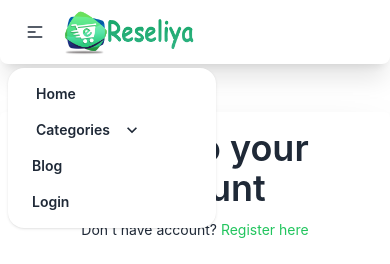
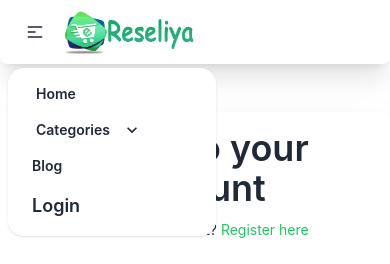
Before and after one commit to anikahammedkhan/reseliya-client, a React (Create React App) app: page /login in a window 390 px wide. Both pictures are taken after a click on the label 35 px from the left and 32 px from the top of the page. Shown: the top 264 px of the page. Built offline with nearby package versions, Linux system fonts and the light colour scheme; no server answers.

Commit message:
logout functionality added

```diff
--- a/src/Context/UserContext.js
+++ b/src/Context/UserContext.js
@@ -29,7 +29,6 @@ const UserContext = ({ children }) => {
     };
 
     const logOut = () => {
-        localStorage.removeItem('access-token');
         return signOut(auth);
     };
 
--- a/src/Pages/Shared/Navbar/Navbar.js
+++ b/src/Pages/Shared/Navbar/Navbar.js
@@ -1,8 +1,10 @@
-import React from 'react';
+import React, { useContext } from 'react';
 import { Link } from 'react-router-dom';
 import logo from "../../../Assets/logo.png";
+import { AuthContext } from '../../../Context/UserContext';
 
 const Navbar = () => {
+    const { user, logOut } = useContext(AuthContext);
 
     const menu = <>
         <li className='font-semibold text-lg hover:bg-amber-300 rounded-xl mx-1'><Link to="/">Home</Link></li>
@@ -22,7 +24,14 @@ const Navbar = () => {
             </ul>
         </li>
         <li className='font-semibold text-lg hover:bg-amber-300 rounded-xl'><Link to="/blog">Blog</Link></li>
-        <li className='font-semibold text-lg hover:bg-amber-300 rounded-xl'><Link to="/login">Login</Link></li>
+        {
+            user?.uid ?
+                <>
+                    <li><button onClick={logOut} className='font-semibold text-lg hover:bg-amber-300 rounded-xl bg-red-400 text-white'>Log Out</button></li>
+                </> : <>
+                    <li><Link className='font-semibold text-lg hover:bg-amber-300 rounded-xl' to='/login'>Login</Link></li>
+                </>
+        }
     </>
     return (
         <div className="navbar shadow-xl sticky top-0 rounded-lg z-20 bg-white">
```
